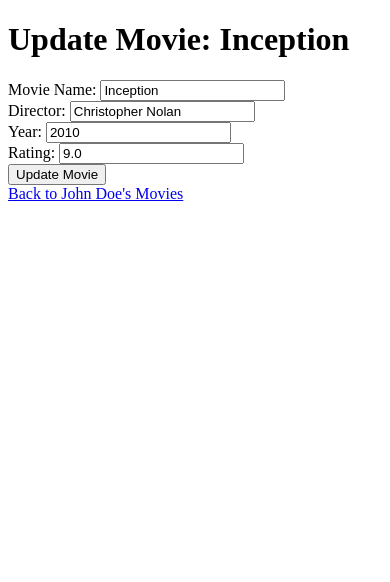
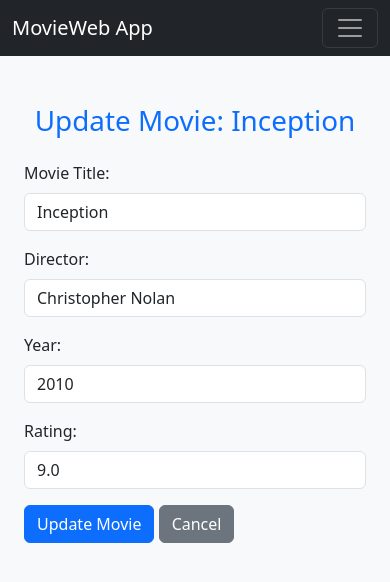
Before and after one commit to martenzoe/moviweb_app, a Flask app: page /users/1/update_movie/1 in a window 390 px wide. Shown: the top 582 px of the page. Run offline with Flask 3, Linux system fonts and the light colour scheme; data comes from the database, SQL or seed files in the repository.

Commit message:
refactor(template): update update_movie.html with base layout and improved styling
- Implemented base.html layout for update_movie.html
- Utilized Bootstrap form classes for better UI
- Pre-filled form inputs with current movie data
- Added 'Update Movie' and 'Cancel' buttons for better user interaction
- Improved overall layout and responsiveness

```diff
--- a/templates/update_movie.html
+++ b/templates/update_movie.html
@@ -1,27 +1,33 @@
-<!DOCTYPE html>
-<html lang="en">
-<head>
-    <meta charset="UTF-8">
-    <meta name="viewport" content="width=device-width, initial-scale=1.0">
-    <title>Update Movie</title>
-</head>
-<body>
-    <h1>Update Movie: {{ movie.name }}</h1>
-    <form action="/users/{{ user.id }}/update_movie/{{ movie.id }}" method="POST">
-        <label for="name">Movie Name:</label>
-        <input type="text" id="name" name="name" value="{{ movie.name }}" required><br>
+{% extends 'base.html' %}
 
-        <label for="director">Director:</label>
-        <input type="text" id="director" name="director" value="{{ movie.director }}"><br>
+{% block title %}Update {{ movie.name }} - MovieWeb App{% endblock %}
 
-        <label for="year">Year:</label>
-        <input type="number" id="year" name="year" value="{{ movie.year }}"><br>
+{% block content %}
+<div class="container mt-5">
+    <h1 class="text-center text-primary mb-4">Update Movie: {{ movie.name }}</h1>
+    <form action="{{ url_for('update_movie', user_id=user.id, movie_id=movie.id) }}" method="POST" class="mt-4">
+        <div class="mb-3">
+            <label for="name" class="form-label">Movie Title:</label>
+            <input type="text" id="name" name="name" class="form-control" value="{{ movie.name }}" required>
+        </div>
 
-        <label for="rating">Rating:</label>
-        <input type="number" id="rating" name="rating" step="0.1" value="{{ movie.rating }}"><br>
+        <div class="mb-3">
+            <label for="director" class="form-label">Director:</label>
+            <input type="text" id="director" name="director" class="form-control" value="{{ movie.director }}">
+        </div>
 
-        <button type="submit">Update Movie</button>
+        <div class="mb-3">
+            <label for="year" class="form-label">Year:</label>
+            <input type="number" id="year" name="year" class="form-control" value="{{ movie.year }}">
+        </div>
+
+        <div class="mb-3">
+            <label for="rating" class="form-label">Rating:</label>
+            <input type="number" id="rating" name="rating" step="0.1" class="form-control" value="{{ movie.rating }}">
+        </div>
+
+        <button type="submit" class="btn btn-primary">Update Movie</button>
+        <a href="{{ url_for('user_movies', user_id=user.id) }}" class="btn btn-secondary">Cancel</a>
     </form>
-    <a href="/users/{{ user.id }}">Back to {{ user.name }}'s Movies</a>
-</body>
-</html>
+</div>
+{% endblock %}
```
